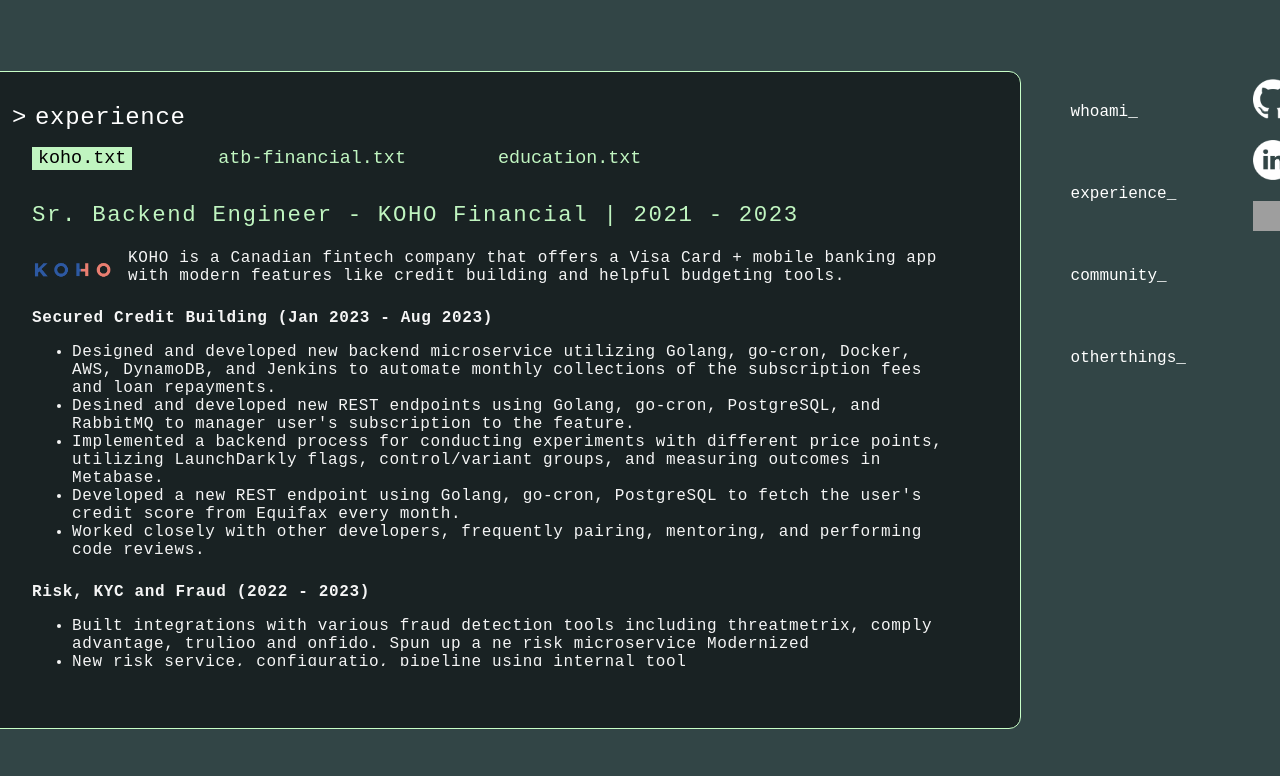
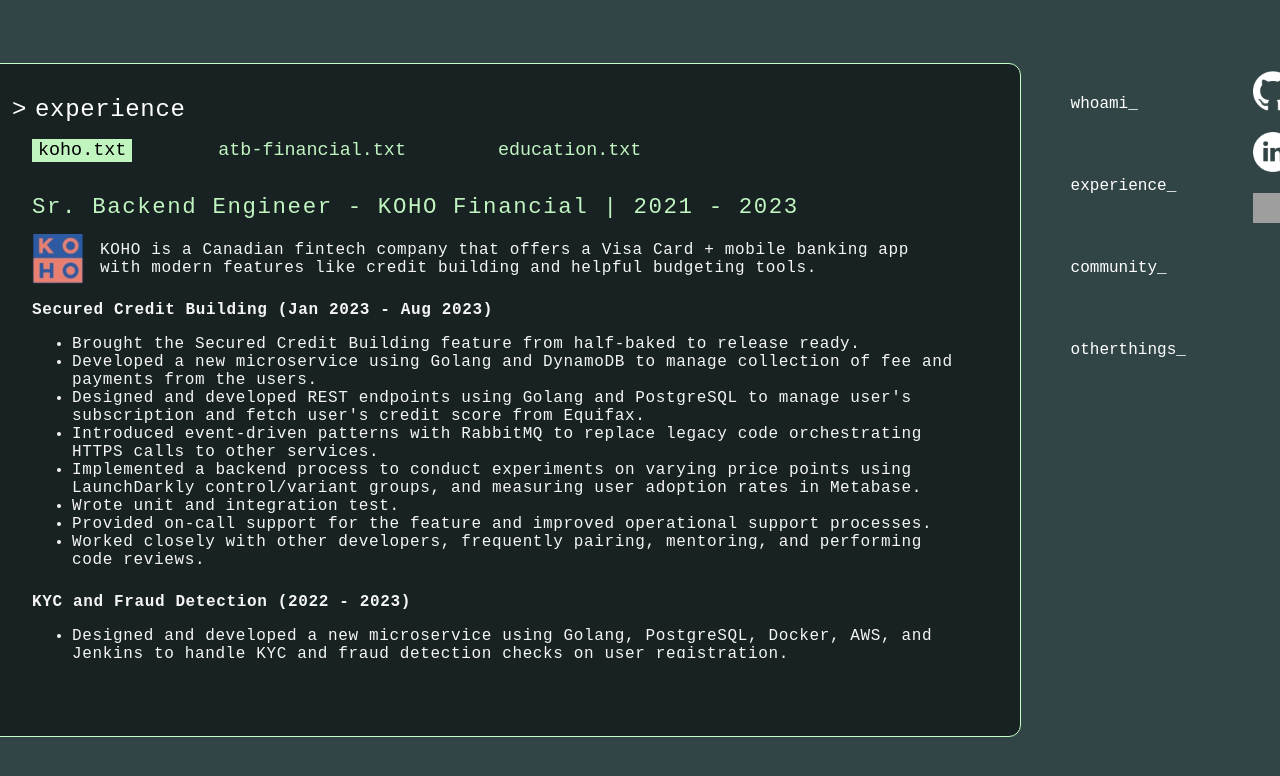
Before and after one commit to luminaire-dev/resume, a React (Create React App) app: page / in a window 1280 px wide. Both pictures are taken after a click on the button "experience_". Shown: the top 776 px of the page. Built offline with nearby package versions, Linux system fonts and the light colour scheme; grey boxes are pictures that could not be loaded.

Commit message:
add remaining experience content

```diff
--- a/src/cmd-window.js
+++ b/src/cmd-window.js
@@ -6,7 +6,7 @@
 
 const CLIWrapper = styled.div`
   width: 61rem;
-  height: 37rem;
+  height: 38rem;
   padding: 2rem;
   border-radius: 0.75rem;
   border: 1px solid ${colors.green};
@@ -27,15 +27,16 @@
   }
 `
 
+const Link = styled.a`
+  color: ${colors.green};
+`
+
 const Description = styled.div`
   padding-left: 1rem;
   opacity: 0;
   animation: fadeIn ease 1.6s;
   animation-fill-mode: forwards;
   animation-delay: 1.6s;
-  & > a {
-    color: ${colors.green};
-  }
 `
 
 const animateText = (length) => keyframes`
@@ -151,26 +152,26 @@
           <Description>
              I create simple, elegant solutions for complex problems. With over 10 years of experience,
              I bring a wealth of knowledge and skills gained through pivotal roles in two leading fintech companies&mdash;
-              <a href="https://www.koho.ca/" target="_blank" rel="noopener noreferrer">KOHO</a>
-            , <a href="https://www.atb.com/personal/" target="_blank" rel="noopener noreferrer">ATB Financial</a>.
+              <Link href="https://www.koho.ca/" target="_blank" rel="noopener noreferrer">KOHO</Link>
+            , <Link href="https://www.atb.com/personal/" target="_blank" rel="noopener noreferrer">ATB Financial</Link>.
           </Description>
           <br />
           <Description>
-             In my latest role at KOHO, I designed and developed backend solutions using Golang, across various areas of the business.
-             I took a lead role in mission-critical initiatives, including the development of the Secured Credit Building feature, the
-             enhancement and tech overhaul of KYC and fraud detection on the platform, and the modernization of the tech landscape with
-             a migration from monolithic to microservice architecture.
+            In my latest role at KOHO, I designed and developed backend solutions using Golang, across various areas of the business.
+            I took a lead role in mission-critical initiatives, including the development of the Secured Credit Building feature, the
+            enhancement and tech overhaul of fraud detection and KYC (Know Your Customer) in the app, and the modernization of the tech landscape with
+            new microservices in lieu of monolithic systems.
           </Description>
 
           <Heading>Tech Stack</Heading>
           <Description>
             Golang, JavaScript(ES6), React, Redux, Bable, Webpack, Node, Express, PostgreSQL, Docker, GitHub, Git, DataDog, AWS,
-            Terraform, Cordova/Ionic, Jenkins, GitLab, Bitbucket, Bitrise, Auth0, JSON, XML, CSS, REST,  Python, Java, C#.
+            Terraform, Cordova/Ionic, Jenkins, RabbitMQ, GitLab, Bitbucket, Bitrise, Auth0, JSON, XML, CSS, REST,  Python, Java, C#.
           </Description>
 
           <Heading>Dev Practices</Heading>
           <Description>
-            CI/CD, Feature Toggling, Microservice Architecture, Event-Driven Architecture(Pub/Sub), Unit Testing, Integration Testing, Test Automation,
+            CI/CD, Feature Toggling, Microservice Architecture, Accessibility, Event-Driven Architecture(Pub/Sub), Unit Testing, Integration Testing, Test Automation,
             Test Driven Development, Observability, Paired Programming, Code Reviews, Agile, Scrum, Kanban, Documentation, Request for Comments(RFC), Mentoring & Feedback.
           </Description>
         </Body>
@@ -180,36 +181,51 @@
 
 const otherthings = () => {
   return (
-      <Body>
-        some cool other things about me
-      </Body>
+    <Body>
+      Just a few other things about me:
+      <ul>
+        <li>I live in the beautiful Okanagan and love to ski, bike, climb and swim.</li>
+        <li>I make piano covers of video game music I enjoy. Check out my&nbsp;
+          <Link href="https://www.youtube.com/channel/UCrOn-19Q386KEzQU8l4tipw" target="_blank" rel="noopener noreferrer" title="Github">youtube channel
+          </Link>
+        .</li>
+        <li>I'm that person who organizes the office the soccer team.</li>
+        <li>I could drink Chai lattes everyday until I die.</li>
+        <li>If you'd like to know anyting else just ask!</li>
+      </ul>
+    </Body>
   );
 }
 
 const community = () => {
   return (
       <Body>
-        In any Community is important to me... community envolvement:
+        Building community, beyond my regular day-to-day responsibilities, has always been important and meaningful to me.
+        Here are some of the ways I've been involved and acknowledged for my participation in different communities:
+            <Heading>Women Who Go Toronto, 2022 - Present</Heading>
+            <div>I've been involved in this community of women and non-binary Go developers;
+              organizing book clubs, coding challenges, and talks on various Go topics.
+            </div>
 
-        <SubHeading>fuzz</SubHeading>
+            <Heading>deCODE Hackathon Fall, 2021</Heading>
+            <div>
+              Volunteered as a mentor, representing KOHO at this student hackathon where we built an expense splitting feature.
+            </div>
 
-            <SubHeading>Women Who Go 2022 - present </SubHeading>
-            <div> organizer </div>
-
-            <SubHeading>ATB Eng Culture Excellence Award Winner, 2021</SubHeading>
+            <Heading>ATB Eng Culture Excellence Award Winner, 2021</Heading>
             <div>Awarded to ATB team members who have gone above and beyond to exemplify ATB’s Engineering Culture.</div>
 
-            <SubHeading>ATB Hackday - Fan Favourite Winner, 2019</SubHeading>
-            <div>Developed a plugin that standardizes APIs creation at ATB, speeding up dev time and improving code quality and logging.</div>
+            <Heading>ATB Hackday - Fan Favorite Winner, 2019</Heading>
+            <div>Participated in this 2 day hackathon where we developed a plugin that standardizes APIs
+              creation at ATB, speeding up dev time and improving code quality and logging.</div>
 
-            <SubHeading>HackEDbeta at Startup Edmonton, 2017</SubHeading>
+            <Heading>Google Cloud Relay, 2018</Heading>
+            <div>Participated in this 6 hours coding relay challenge, where
+              my team and I developed a Google Cloud hosted React app that provides a localized ski condition forecast.
+            </div>
+
+            <Heading>HackEDbeta at Startup Edmonton, 2017</Heading>
             <div>Volunteered as a Mentor at this beginner-friendly hackathon.</div>
-
-            <SubHeading>Apple Worldwide Developers Conference (WDDC), 2017</SubHeading>
-            <div>Attended sessions on Apple Pay, Swift, Accessibility, Core ML, and AR.</div>
-
-            <SubHeading>Google Cloud Relay, 2018</SubHeading>
-            <div>In this 6 hours coding relay challenge, I wrote a Google Cloud hosted React app that provides a localized ski condition forecast.</div>
       </Body>
   );
 }
--- a/src/experience.js
+++ b/src/experience.js
@@ -48,6 +48,13 @@
   float: left;
 `
 
+
+const KohoLogo = styled.img`
+  width: 3.25rem;
+  margin: 0.9rem 1rem 0 0;
+  float: left;
+`
+
 const Experiene = () => {
   const [activeNavItem, setActiveNavItem] = useState('koho');
 
@@ -65,52 +72,90 @@
         <ExperienceSection>
          <Title>Sr. Backend Engineer - KOHO Financial  | 2021 - 2023</Title>
          {/* 2021 - 2023*/ }
-         <Logo src={kohoLogo} alt="KOHO" />
+         <KohoLogo src={kohoLogo} alt="KOHO" />
           <CompanyDesc>KOHO is a Canadian fintech company that offers a Visa Card + mobile banking app
             with modern features like credit building and helpful budgeting tools.</CompanyDesc>
           <SubHeading>Secured Credit Building (Jan 2023 - Aug 2023) </SubHeading>
               <ul>
                 <li>
-                  Designed and developed new backend microservice utilizing Golang, go-cron, Docker, AWS, DynamoDB, and Jenkins
-                  to automate monthly collections of the subscription fees and loan repayments.
+                   Brought the Secured Credit Building feature from half-baked to release ready.
                 </li>
                 <li>
-                  Desined and developed new REST endpoints using Golang, go-cron, PostgreSQL, and RabbitMQ to
-                  manager user's subscription to the feature.
+                  Developed a new microservice using Golang and DynamoDB to manage
+                  collection of fee and payments from the users.
                 </li>
                 <li>
-                  Implemented a backend process for conducting experiments with different price points, utilizing LaunchDarkly
-                  flags, control/variant groups, and measuring outcomes in Metabase.
+                  Designed and developed REST endpoints using Golang and PostgreSQL to manage user's
+                  subscription and fetch user's credit score from Equifax.
                 </li>
-                <li>Developed a new REST endpoint using Golang, go-cron, PostgreSQL to fetch the user's credit score from Equifax every month. </li>
-                <li>Worked closely with other developers, frequently pairing, mentoring, and performing code reviews.</li>
-
+                <li>
+                  Introduced event-driven patterns with RabbitMQ to replace legacy code orchestrating HTTPS calls to other services.
+                </li>
+                <li>
+                  Implemented a backend process to conduct experiments on varying price points
+                  using LaunchDarkly control/variant groups, and measuring user adoption rates in Metabase.
+                </li>
+                <li>
+                  Wrote unit and integration test.
+                </li>
+                <li>
+                  Provided on-call support for the feature and improved operational support processes.
+                </li>
+                <li>
+                  Worked closely with other developers, frequently pairing, mentoring, and performing code reviews.
+                </li>
             </ul>
 
-            <SubHeading>Risk, KYC and Fraud (2022 - 2023) </SubHeading>
+            <SubHeading>KYC and Fraud Detection (2022 - 2023) </SubHeading>
               <ul>
-                <li>Built integrations with various fraud detection tools including threatmetrix, comply advantage, trulioo and onfido.
-                  Spun up a ne risk microservice
-                  Modernized </li>
-                <li>New risk service, configuratio, pipeline using internal tool</li>
-                <li>Created the solution design and development plan.</li>
-                <li>Migrated monolith into new microservice</li>
-                <li>ML NODEL</li>
-                <li>integrated with comply advantage threatmetrix</li>
-                <li>built unit and intergation test</li>
-                <li>Mentored and paired with other developers and performed constructive code reviews.</li>
-                <li>documented entire kyc flow to date</li>
-                <li>Developed RESTful APIs using Express and microservices architecture.</li>
+                <li>
+                  Designed and developed a new microservice using Golang, PostgreSQL, Docker, AWS, and Jenkins to
+                  handle KYC and fraud detection checks on user registration.
+                </li>
+                <li>Built integrations with various KYC and fraud detection tools including KOHO's machine learning model, Threatmetrix,
+                  Comply Advantage, Trulioo and Onfido.
+                 </li>
+                 <li>Decommissioned legacy monolith code, re-routing traffic to new microservice, using event driven patterns.</li>
+                <li>Wrote documentation outlining the KYC and fraud check workflows.</li>
+                <li>
+                  Provided on-call support for KYC and Fraud detection features and contributed to operational support documentation.
+                </li>
+                <li>
+                  Wrote unit and integration test.
+                </li>
+                <li>
+                  Worked closely with other developers, frequently pairing, mentoring, and performing code reviews.
+                </li>
             </ul>
 
-            <SubHeading>Stripe autoload (??? - ???) </SubHeading>
+            <SubHeading>Stripe Integration (2022) </SubHeading>
               <ul>
-                <li>Built new endpoints integrating with stripe for a more seemless fund loading experine</li>
+                <li>
+                  Built new integration with Stripe, to allow users to load funds using other debit or credit cards.
+                </li>
+                <li>
+                  Wrote documentation for the workflows.
+                </li>
+                <li>
+                  Wrote unit and integration test.
+                </li>
             </ul>
 
-            <SubHeading>Localization of app (??? - ???) </SubHeading>
+            <SubHeading>Localization of backend content (2021 - 2022) </SubHeading>
               <ul>
-                <li>Built BACKEND serving the fe french or english content based on lcation. localization</li>
+                <li>Worked on a new backend Localization service that checks
+                   the user's language preference and feed french or english content accordingly.
+                </li>
+                <li>
+                  Added Golang struct tags to all backend areas feeding content to the front end,
+                  so that they can be registered by the new service.
+                </li>
+                <li>
+                  Wrote documentation for the new localization service.
+                </li>
+                <li>
+                  Wrote unit and integration test.
+                </li>
             </ul>
         </ExperienceSection>
         )
@@ -122,7 +167,7 @@
           <Logo src={atbLogo} alt="ATB" />
           <CompanyDesc>ATB financial is a bank that provides financial services to over 800,000 Albertan residents and businesses.</CompanyDesc>
 
-            <SubHeading>Business Banking Mobile - Lead Developer (2018 - 2021) </SubHeading>
+            <SubHeading>Business Banking Mobile (2018 - 2021) </SubHeading>
               <ul>
                 <li>Converted ATB’s Business Online platform into an iOS and Android app using Cordova.</li>
                 <li>Created the Solution Design and Development Roadmap.</li>
@@ -137,7 +182,7 @@
                 <li>Worked closely with other developers, frequently pairing, mentoring, and performing code reviews.</li>
             </ul>
 
-            <SubHeading>Online Banking - Developer (2017 - 2018) </SubHeading>
+            <SubHeading>Online Banking (2017 - 2018) </SubHeading>
             <ul>
               <li>Developed a new online banking platform using React, Redux, Babel, Webpack, Express, and Node.js.</li>
               <li>Developed responsive, accessible, and reusable React components, following atomic design principles.</li>
@@ -148,20 +193,20 @@
               <li>Provided on-call support and particapted in outage resolution and deployments.</li>
             </ul>
 
-            <SubHeading>Retail Banking Mobile - Developer (2016 - 2017) </SubHeading>
+            <SubHeading>Retail Banking Mobile (2016 - 2017) </SubHeading>
             <ul>
               <li>Developed a new ATB mobile banking app using HTML5 and Cordova</li>
-              <li>Implemented account summary and bill payment UIs using HTML5, CSS, Bootstrap and SAP Mobile Platform</li>
-              <li>Built backend endpoints using Soap and XML</li>
-              <li>Used Jenkins to automate builds and deployments</li>
+              <li>Implemented account summary and bill payment UIs using HTML5, CSS, Bootstrap and SAP Mobile Platform.</li>
+              <li>Built backend endpoints using Soap and XML.</li>
+              <li>Used Jenkins to automate builds and deployments.</li>
               <li>Provided on-call support and particapted in outage resolution and deployments.</li>
             </ul>
 
-            <SubHeading>ATB Flexible Pension Plan - Developer (2015 - 2016)</SubHeading>
+            <SubHeading>ATB Flexible Pension Plan (2015 - 2016)</SubHeading>
 
             <ul>
-              <li>Developed an internal .NET app to allow ATB team members to update or make changes to their pension</li>
-              <li>Tech Used: C#, ASP.NET, SQL Server, SOAP, SVN, NUnit</li>
+              <li>Developed an internal .NET app to allow ATB team members to update or make changes to their pension.</li>
+              <li>Tech Used: C#, ASP.NET, SQL Server, SOAP, SVN, NUnit.</li>
             </ul>
 
             <SubHeading>ATB Customer Service Application - Jr. Developer (2013 - 2015)</SubHeading>
@@ -176,9 +221,11 @@
         <ExperienceSection>
           <Title>Northern Alberta Institute of Technology (NAIT) | 2011 - 2013</Title>
           <Logo src={naitLogo} alt="NAIT" />
-          <CompanyDesc>Digital Media and IT Diploma | 3.9 GPA
+          <CompanyDesc>Digital Media and IT (DMIT) Diploma | 3.9 GPA
             <div> Edmonton, Alberta</div>
           </CompanyDesc>
+
+          <div>Capstone: Modernized Alberta health services’s (AHS) legacy back-end to n-tier application.</div>
         </ExperienceSection>
         )
       }
```
Also changed, not shown: src/assets/koho.png, src/assets/nait.svg.
